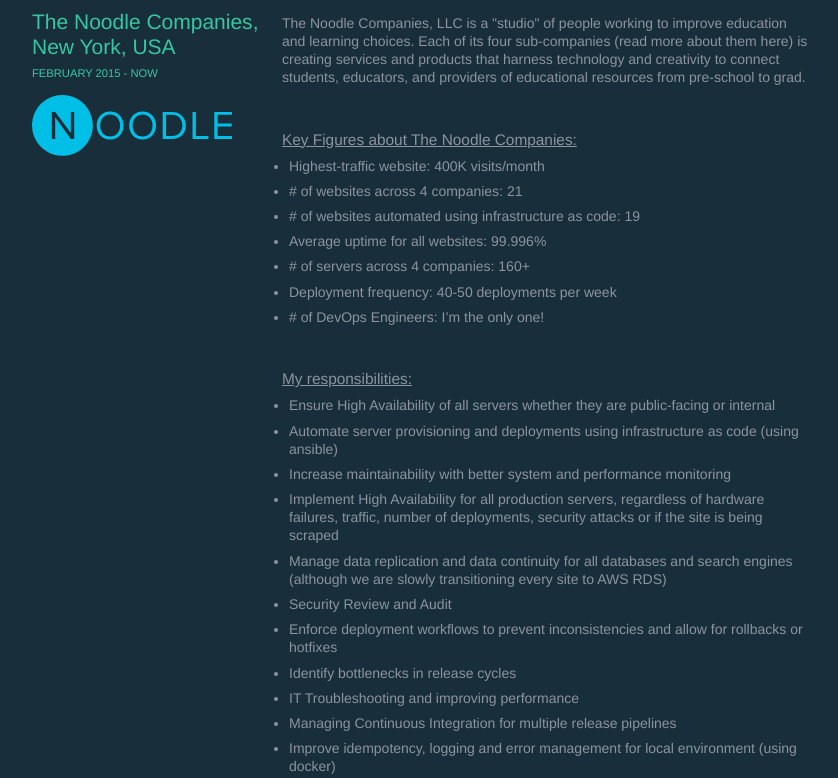
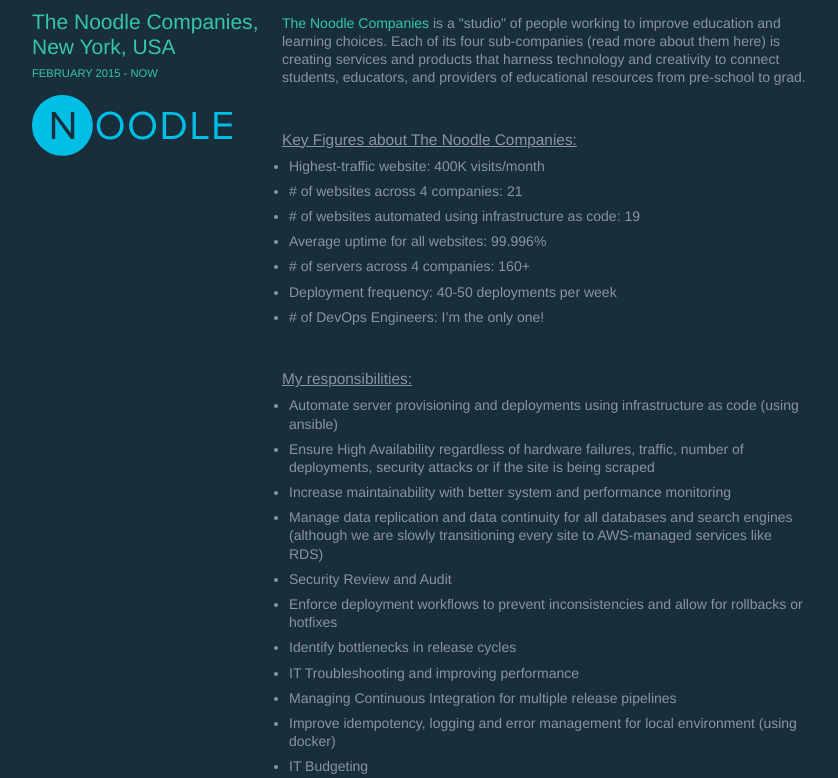
Before and after one commit to remitaffin/remitaffin.github.io, a plain HTML site: page profile.html in a window 1280 px wide. Both pictures are taken after a click on the link "Read more...". Shown: the part 895-1673 px from the top of the page, without its empty margins (218-1056 px from the left). Drawn offline with Linux system fonts and the light colour scheme.

```diff
--- a/profile.html
+++ b/profile.html
@@ -106,12 +106,13 @@
           <path d="M85.1 40c0-10.5 7.1-18.4 17.7-18.4 10.5 0 17.7 7.9 17.7 18.4 0 10.5-7.2 18.4-17.7 18.4-10.6 0-17.7-7.9-17.7-18.4zm30.8 0c0-8.3-5.1-14.5-13.1-14.5S89.7 31.6 89.7 40c0 8.3 5.1 14.5 13.1 14.5 7.9 0 13.1-6.2 13.1-14.5zM127.8 40c0-10.5 7.1-18.4 17.7-18.4 10.5 0 17.7 7.9 17.7 18.4 0 10.5-7.2 18.4-17.7 18.4-10.6 0-17.7-7.9-17.7-18.4zm30.8 0c0-8.3-5.1-14.5-13.1-14.5s-13.1 6.1-13.1 14.5c0 8.3 5.1 14.5 13.1 14.5s13.1-6.2 13.1-14.5zM171.9 57.8V22.2h12.2c11.1 0 18.3 7.7 18.3 17.8 0 10.1-7.2 17.8-18.3 17.8h-12.2zM197.8 40c0-7.7-4.9-13.9-13.7-13.9h-7.7v27.7h7.7c8.7 0 13.7-6.2 13.7-13.8zM211.2 57.8V22.2h4.4v31.7h16.5v4h-20.9zM239.8 57.8V22.2h23.3v3.9h-18.9v11.5h18.5v4h-18.5v12.3h18.9v4h-23.3z" class="hidden-phone" style="fill:#00bfe7"></path>
         </svg>
         <div>
-          <p>The Noodle Companies, LLC is a "studio" of people working to
-            improve education and learning choices. Each of its four
-            sub-companies (read more about them here) is creating services
-            and products that harness technology and creativity to connect
-            students, educators, and providers of educational resources
-            from pre-school to grad.</p>
+          <p>
+            <a href="https://companies.noodle.com">The Noodle Companies</a>
+            is a "studio" of people working to improve education and learning
+            choices. Each of its four sub-companies (read more about them here)
+            is creating services and products that harness technology and
+            creativity to connect students, educators, and providers of
+            educational resources from pre-school to grad.</p>
           <br/><br/>
           <h5><u>Key Figures about The Noodle Companies:</u></h5>
           <ul>
@@ -129,18 +130,16 @@
           <main class="more hidden">
             <h5><u>My responsibilities:</u></h5>
             <ul>
-              <li>Ensure High Availability of all servers whether they are
-                  public-facing or internal</li>
               <li>Automate server provisioning and deployments using
                   infrastructure as code (using ansible)</li>
+              <li>Ensure High Availability regardless of hardware failures,
+                  traffic, number of deployments, security attacks or if the
+                  site is being scraped</li>
               <li>Increase maintainability with better system and
                   performance monitoring</li>
-              <li>Implement High Availability for all production servers,
-                  regardless of hardware failures, traffic, number of deployments,
-                  security attacks or if the site is being scraped</li>
               <li>Manage data replication and data continuity for all databases
                   and search engines (although we are slowly transitioning every
-                  site to AWS RDS)</li>
+                  site to AWS-managed services like RDS)</li>
               <li>Security Review and Audit</li>
               <li>Enforce deployment workflows to prevent inconsistencies
                   and allow for rollbacks or hotfixes</li>
@@ -157,7 +156,7 @@
             <h5><u>Tech Stacks:</u></h5>
             <ul>
               <li>Server Framework: Django (Python), Flask (Python),
-                  Ruby on Rails, Laravel (PHP), Node.js, .NET (F#)</li>
+                  Ruby on Rails, Laravel (PHP), Node.js, .NET (C#)</li>
               <li>Front-end Framework: Angular (node.js), React</li>
               <li>CMS: self-hosted Wordpress, Contentful</li>
               <li>Continuous Integration: Git, Jenkins</li>
```
Also changed, not shown: 1 other file.
